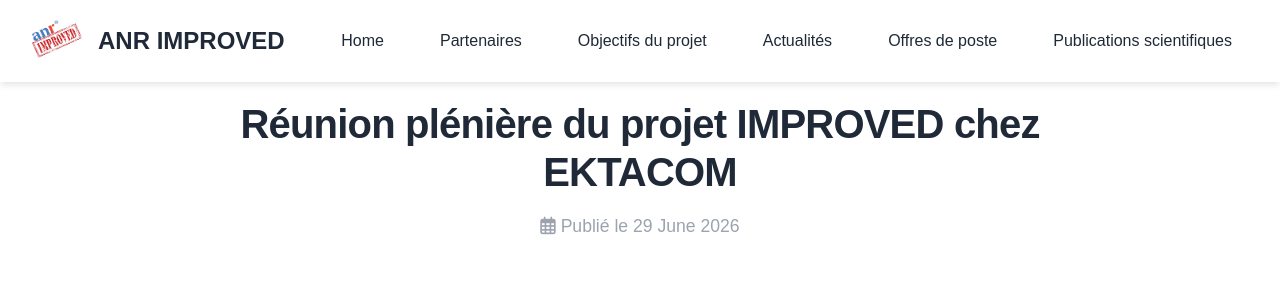
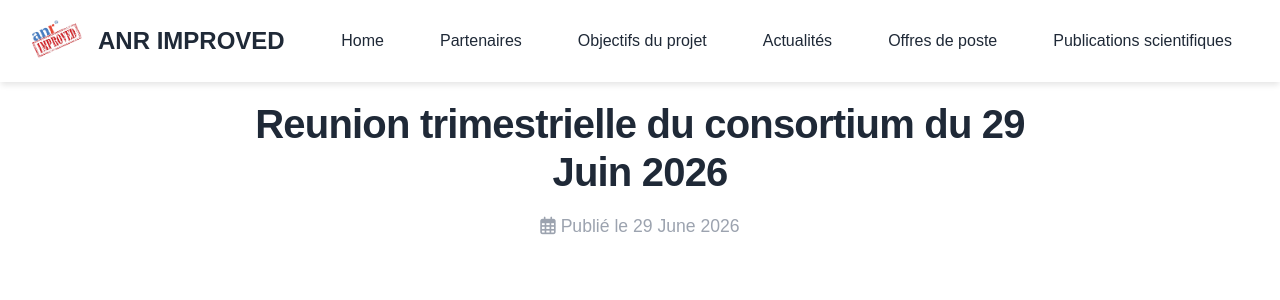
Before and after one commit to Improved-ANR/Improved-ANR.github.io, a Jekyll site: the page built from _posts/2026-06-29-reunion-ektacom.md, in a window 1280 px wide and 900 px high. Shown: the top 300 px of the window. Built offline with Jekyll 4.4.1, drawn with Linux system fonts in a browser that asks for light colours.

Commit message:
Update title of EKTACOM reunion post

```diff
--- a/_posts/2026-06-29-reunion-ektacom.md
+++ b/_posts/2026-06-29-reunion-ektacom.md
@@ -1,6 +1,6 @@
 ---
 layout: post
-title: Réunion plénière du projet IMPROVED chez EKTACOM
+title: Reunion trimestrielle du consortium du 29 Juin 2026
 ---
 Réunion plénière du projet au EKTACOM, Les Ulis.
 
```
